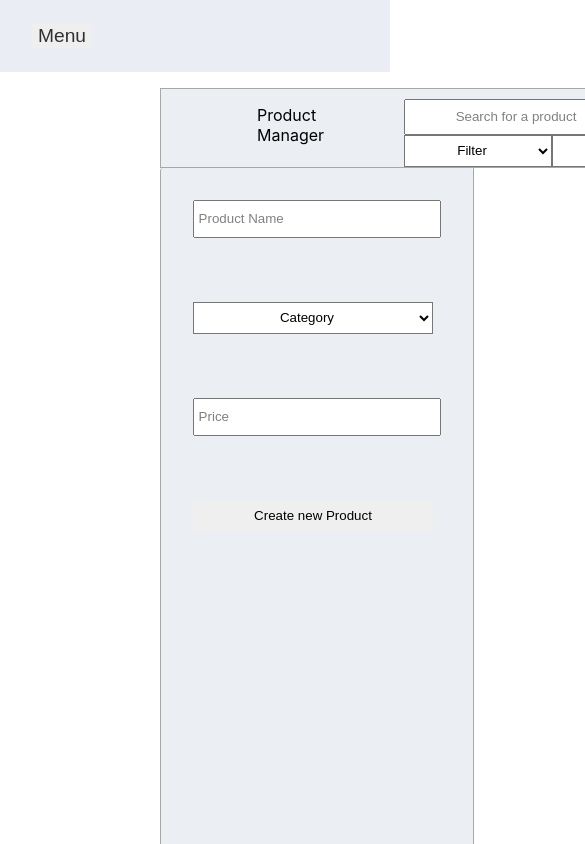
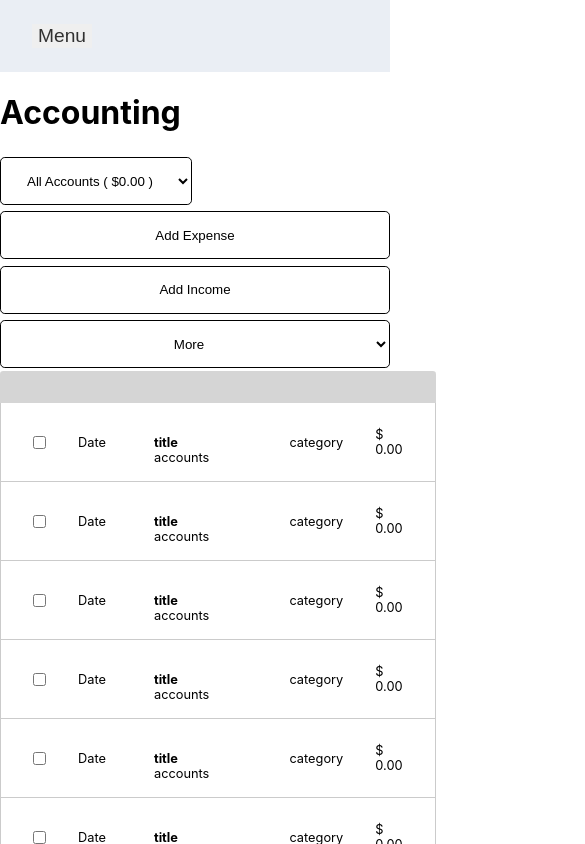
Before and after one commit to pacosw1/website-template, a React (Create React App) app: page / in a window 390 px wide. Shown: the top 844 px of the page, 585 px wide, since content can reach past the window. Built offline with nearby package versions, Linux system fonts and the light colour scheme.

Commit message:
revamped mvp ui

```diff
--- /dev/null
+++ b/src/Accounting.css
@@ -0,0 +1,77 @@
+.acc-container {
+  display: flex;
+  flex-direction: column;
+  flex-wrap: wrap;
+  width: 100%;
+  margin: 2rem 20rem;
+  transition: all 0.4s;
+}
+.create-new {
+  display: flex;
+  flex-direction: column;
+  border: 1px solid;
+  width: 100%;
+}
+.create-new * {
+  padding: 2rem;
+  margin: 1rem;
+}
+.table-header {
+  border-top: none;
+  background-color: rgba(3, 3, 3, 0.164);
+  border-top-left-radius: 0.2rem;
+  border-top-right-radius: 0.2rem;
+  padding: 0.5rem;
+}
+.left * {
+  width: 100%;
+}
+.acc-nav select {
+  margin: 2rem 0rem;
+}
+.acc-nav {
+  display: flex;
+  justify-content: space-between;
+  flex-wrap: wrap;
+  width: 100%;
+}
+select {
+  border: 1px solid;
+  background-color: white;
+}
+.acc-nav select {
+  border: 1px solid;
+  background-color: white;
+}
+.acc-content {
+  display: flex;
+}
+
+.acc-nav button {
+  border: 1px solid;
+  background-color: white;
+}
+
+@media screen and (max-width: 1550px) {
+  .acc-container {
+    margin: 2rem;
+  }
+}
+
+@media screen and (max-width: 550px) {
+  .acc-container {
+    margin: auto;
+  }
+
+  .acc-nav {
+    background-color: white;
+    flex-wrap: wrap;
+    justify-content: space-between;
+    flex-flow: column;
+  }
+  .acc-nav div * {
+    width: 100%;
+    margin: 0.2rem 0rem;
+    padding: 0;
+  }
+}
--- a/src/App.css
+++ b/src/App.css
@@ -71,10 +71,12 @@
 @media screen and (max-width: 897px) {
   .accounting {
     flex-flow: wrap;
+    border: 10px solid;
   }
   .acc-container {
     display: flex;
     flex-flow: wrap;
+    width: 100%;
   }
 
   .dash-menu {
@@ -88,8 +90,7 @@
     display: block;
   }
 
-  .sidebar p,
-  h1 {
+  .sidebar * {
     display: none;
   }
   .sidebar {
@@ -118,9 +119,6 @@
   #navMenu {
     display: none;
   }
-  .acc-container {
-    flex: 1 100%;
-  }
 }
 .wrapper {
   display: flex;
@@ -141,14 +139,6 @@ select {
   justify-content: center;
   margin: 2rem;
 }
-#accTable {
-  flex: 1 100%;
-  border-radius: 0.3rem;
-  border: 1px solid;
-  border-color: rgb(196, 196, 196);
-  margin: 1.6rem;
-  height: 100vh;
-}
 
 .flex-item {
   padding: 0rem 1rem;
@@ -162,11 +152,6 @@ select {
   align-self: flex-start;
 }
 
-.accounting {
-  display: flex;
-
-  margin: 1rem;
-}
 .flex-end {
   margin-right: auto;
 }
@@ -204,36 +189,6 @@ select {
   background-color: rgb(72, 167, 255);
   display: flex;
   justify-content: center;
-}
-
-.post input {
-  transform: scale(1.4);
-  border-color: white;
-}
-.accounting button {
-  background-color: rgba(197, 197, 197, 0.493);
-}
-
-.post:hover {
-  background-color: rgba(115, 196, 250, 0.301);
-}
-
-select {
-  background-color: white;
-}
-.post {
-  display: flex;
-  align-items: baseline;
-  border-bottom: 1px solid;
-  border-color: rgb(196, 196, 196);
-}
-
-.post * {
-  font-size: 1rem;
-
-  padding: 0rem rem;
-  margin-left: 2rem;
-  padding-right: 4rem;
 }
 
 .nav p:hover {
--- a/src/App.js
+++ b/src/App.js
@@ -5,7 +5,7 @@ import { Login } from "./components/Login";
 import { Dashboard } from "./components/Dashboard";
 import { Navbar } from "./components/Navbar";
 import { Frontpage } from "./components/Frontpage";
-import { Post } from "./components/Post";
+import { TransactionEntry } from "./components/TransactionEntry";
 import { SideMenu } from "./components/SideMenu";
 import { Landingpage } from "./components/Landingpage";
 import { Accounting } from "./components/Accounting";
@@ -16,6 +16,7 @@ import { ProductManager } from "./components/ProductManager";
 class App extends Component {
   constructor(props) {
     super(props);
+    this.onCreateTransaction = this.onCreateTransaction.bind(this);
     this.state = {
       list: [
         {
@@ -60,9 +61,19 @@ class App extends Component {
     return (
       <div className="app">
         <Sidebar />
-        <ProductManager posts={this.state.list} />
+        <Accounting
+          onCreateTransaction={this.onCreateTransaction}
+          posts={this.state.list}
+        />
       </div>
     );
+  }
+  onCreateTransaction() {
+    let table1 = document.getElementById("accTable");
+    let table = document.getElementById("create-new");
+    console.log(table[0]);
+    table.style.display = "none";
+    table1.style.width = "150vh";
   }
 }
 
--- a/src/ProductManager.css
+++ b/src/ProductManager.css
@@ -21,6 +21,8 @@ button {
   align-items: baseline;
   justify-content: space-between;
   background-color: #ebeff3;
+  align-items: center;
+  height: 2rem;
 }
 .product-create {
   border: 1px solid;
@@ -30,24 +32,23 @@ button {
   display: flex;
   flex-direction: column;
   background-color: #ebeff3;
+  padding-top: 3rem;
 }
 
 .product-item {
-  margin: 2rem;
-  height: 2rem;
-  width: 15rem;
+  height: 3.5rem;
+  width: 20rem;
 }
 
 .header-item {
-  padding: 0rem 3rem;
-  height: 2rem;
+  padding: 0.2rem 1rem;
 }
 .right-header {
   margin: 0em 2rem;
 }
 
 .product-container div {
-  border-color: rgb(167, 167, 167);
+  border-color: rgba(10, 10, 10, 0.137);
 }
 
 .product-content {
@@ -55,20 +56,18 @@ button {
   height: 100vh;
 }
 
-.right {
-  padding-left: 6rem;
-}
 .product-container {
   display: flex;
   flex-direction: column;
   flex-wrap: wrap;
   width: 100%;
   margin: 1rem 10rem;
+  border-color: blue;
 }
 input {
   color: black;
   border-style: thin;
 }
 .search {
-  width: 83.3vh;
+  width: 50hv;
 }
--- a/src/components/Accounting.js
+++ b/src/components/Accounting.js
@@ -1,26 +1,35 @@
 import React, { Component } from "react";
-import { Post } from "./Post";
+import { TransactionEntry } from "./TransactionEntry";
 import { Transactions } from "./Transactions";
+import "../Accounting.css";
 export const Accounting = props => {
-  let { posts } = props;
+  let { posts, onCreateTransaction } = props;
   return (
     <div className="acc-container">
-      <h1 style={{ paddingLeft: "2rem" }}>Accounting</h1>
-      <div className="accounting">
-        <div className="flex-end ">
+      <h1>Accounting</h1>
+      <div className="acc-nav">
+        <div className="left">
           <select style={{ width: "12rem" }} className=" flex-item flex-end ">
             <option value="volvo">All Accounts ( $0.00 )</option>
             <option value="saab">Saab</option>
           </select>
         </div>
 
-        <button className=" flex-item ">Add Expense</button>
-        <button className=" flex-item ">Add Income</button>
-        <select className="  flex-item ">
-          <option value="volvo">More</option>
-          <option value="saab">Saab</option>
-        </select>
+        <div className="right">
+          <button onClick={() => onCreateTransaction()} className=" flex-item ">
+            Add Expense
+          </button>
+          <button className=" flex-item ">Add Income</button>
+          <select className="  flex-item ">
+            <option value="volvo">More</option>
+            <option value="saab">Saab</option>
+          </select>
+        </div>
       </div>
+      <div className="table-header">
+        <p />
+      </div>
+
       <Transactions posts={posts} />
     </div>
   );
--- a/src/components/Frontpage.js
+++ /dev/null
@@ -1,10 +0,0 @@
-import React, { Component } from "react";
-import { Post } from "./Post";
-
-export const Frontpage = props => {
-  let { posts } = props;
-  let postsArray = posts.map(post => {
-    return <Post title={post.title} text={post.text} />;
-  });
-  return <div className="frontpage">{postsArray}</div>;
-};
--- a/src/components/Post.js
+++ /dev/null
@@ -1,15 +0,0 @@
-import React, { Component } from "react";
-
-export const Post = props => {
-  let { title, text } = props;
-  return (
-    <div className="post">
-      <input className="" type="checkbox" />
-      <p>Date</p>
-      <h1>title</h1>
-      <p className="flex-end">account</p>
-      <p>$ 0.00</p>
-      <p>category</p>
-    </div>
-  );
-};
--- a/src/components/ProductManager.js
+++ b/src/components/ProductManager.js
@@ -6,7 +6,7 @@ export const ProductManager = props => {
     <div className="product-container">
       <div className="product-header">
         <div>
-          <p className="header-item right"> Product Manager</p>
+          <p className="header-item right"> Create or Edit Product</p>
         </div>
         <div className="right-header">
           <input
--- /dev/null
+++ b/src/components/TransactionEntry.js
@@ -0,0 +1,24 @@
+import React, { Component } from "react";
+import "./css/Transaction.css";
+
+export const TransactionEntry = props => {
+  let { title, text } = props;
+  return (
+    <div className="transaction-view">
+      <div className="transaction-container">
+        <div>
+          <input className="" style={{ borderStyle: "none" }} type="checkbox" />
+          <p>Date</p>
+          <div className="accounts">
+            <h1>title</h1>
+            <p>accounts</p>
+          </div>
+        </div>
+        <div>
+          <p>category</p>
+          <p>$ 0.00</p>
+        </div>
+      </div>
+    </div>
+  );
+};
--- a/src/components/Transactions.js
+++ b/src/components/Transactions.js
@@ -1,10 +1,11 @@
 import React, { Component } from "react";
-import { Post } from "./Post";
+import { TransactionEntry } from "./TransactionEntry";
+import "./css/Transaction.css";
 
 export const Transactions = props => {
   let { posts } = props;
-  let postsArray = posts.map(post => {
-    return <Post title={post.title} text={post.text} />;
+  let postsArray = posts.map(entry => {
+    return <TransactionEntry title={entry.title} text={entry.text} />;
   });
-  return <div id="accTable">{postsArray}</div>;
+  return <div className="acc-table">{postsArray}</div>;
 };
--- /dev/null
+++ b/src/components/css/Transaction.css
@@ -0,0 +1,57 @@
+#accTable {
+  display: flex;
+  flex-direction: column;
+  height: 100vh;
+  border-top: none;
+  border: 1px solid;
+  border-bottom-left-radius: 0.2rem;
+  border-color: rgba(128, 128, 128, 0.411);
+
+  border-bottom-right-radius: 0.2rem;
+}
+.transaction-view * {
+  font-size: 0.8rem;
+}
+
+.transaction-view {
+  border-bottom: none;
+  border: 1px solid;
+  border-top: none;
+  border-color: rgba(128, 128, 128, 0.411);
+}
+
+.transaction-container div {
+  display: flex;
+}
+
+.transaction-container {
+  display: flex;
+  border-top: none;
+  justify-content: space-between;
+  border: px solid;
+
+  border-left: none;
+  border-top: none;
+  border-right: none;
+  border-color: rgba(128, 128, 128, 0.411);
+}
+
+.transaction-container * {
+  margin: 0rem 1rem;
+  align-items: center;
+}
+.transaction-view {
+  display: flex;
+  flex-direction: column;
+}
+
+.accounts {
+  display: flex;
+  margin-top: 2rem;
+  margin-bottom: 1rem;
+
+  flex-direction: column;
+}
+.accounts * {
+  align-self: flex-start;
+}
```
